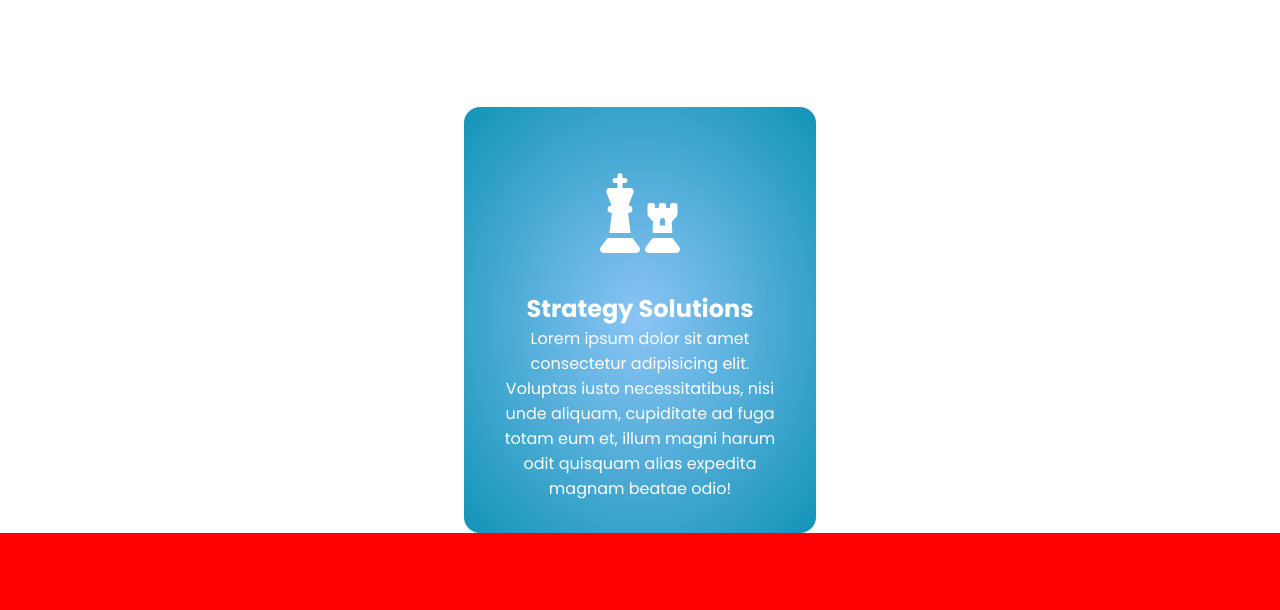
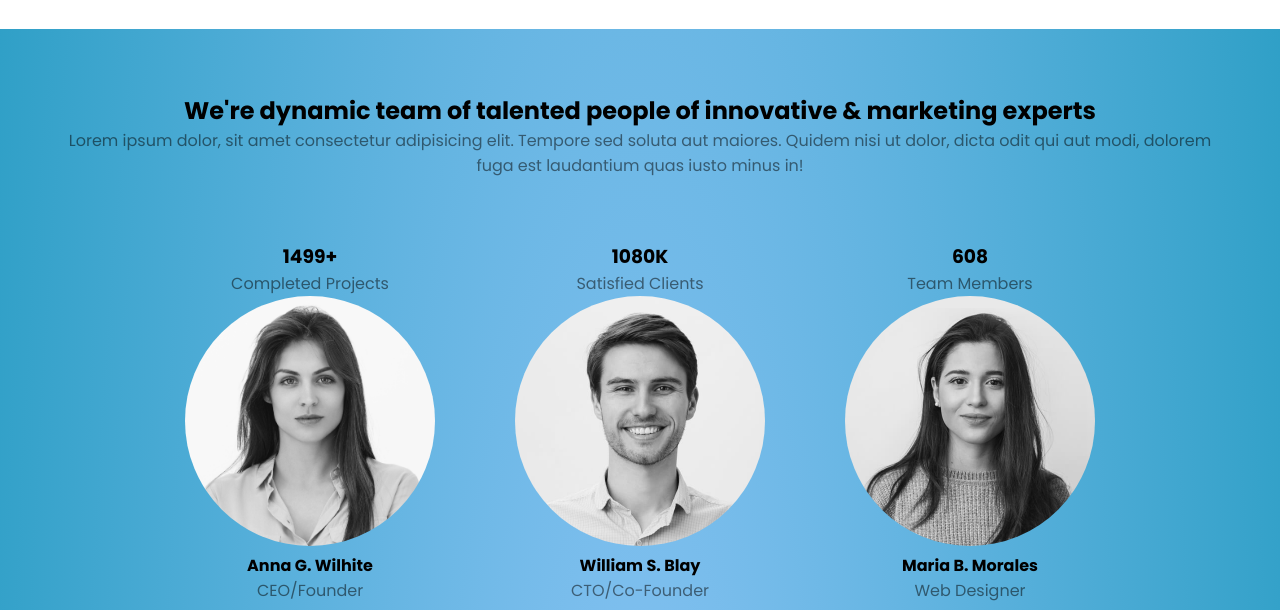
Before and after one commit to Hilliksen/ELAN-formation, a plain HTML site: page Landing Page/index.html in a window 1280 px wide. Shown: the part 1803-2413 px from the top of the page. Drawn offline with Linux system fonts and the light colour scheme.

Commit message:
Landing 1.02

```diff
--- a/Landing Page/css/styles.css
+++ b/Landing Page/css/styles.css
@@ -1,27 +1,37 @@
-:root {
+:root{ /*! Root allows u to make one thing ver specific to every thing so its easier to update/change */
   --titleColor: green;
   --radicalGradient:  radial-gradient(rgb(139, 196, 245),#1294b8);
-  --textColor: white;
+  --color: white;
   --fontsizeText:1.5rem;
   --subtitle:4rem;
+  --sectionPad: 2rem;
+  --sectionHei: 40rem;
+  --gap:5rem;
+  --opacity: 60%;
+  --transition: 0.7s;
 }
 
 * {
   margin: 0;
   padding: 0;
   box-sizing: border-box;
+} /*! always usse this above */
+
+body /*! DO NOT TOUCH THE BODY EXCEPT LIKE THIS */ {
+  font-family: "Poppins";
+  background-image: var(--radicalGradient);
 }
 
-body {
-  font-family: "Poppins";
-  background-image: radial-gradient(rgb(139, 196, 245),#1294b8);
-}
-
-/* NAV */
+/*! dont really use this as its too general, imagine u have more than 1 page
+p{
+  opacity: 60%;
+} */
 
 
+/** NAV */
+
 .first-nav {
-  padding: 2rem;
+  padding: var(--sectionPad);
   display: flex;
   justify-content: space-around;
 }
@@ -29,7 +39,7 @@ body {
 .first-nav h2 {
   font-size: var(--subtitle);
   font-weight: 700;
-  color: var(--textColor);
+  color: var(--color);
 }
 
 .first-nav ul {
@@ -40,7 +50,7 @@ body {
   align-items: center;
 }
 .first-nav ul li a {
-  color: var(--textColor);
+  color: var(--color);
   text-decoration: none;
 }
 .main-nav-icons li a:hover {
@@ -53,7 +63,7 @@ body {
 
 #search {
   display: flex;
-  padding: 2rem;
+  padding: var(--sectionPad);
 }
 
 .searchbar{
@@ -109,7 +119,7 @@ body {
   cursor: pointer;
   padding: 1rem;
   font-size: 1rem ;
-  color: white;
+  color:var(--color);
   text-transform: uppercase;
   font-weight: 700;
   background-color:cornflowerblue;
@@ -129,44 +139,45 @@ body {
   box-shadow:0 1.5px #666;
   transform: translateY(2px);
 }
+/**NAV DONE*/
 
-/*NAV DONE*/
+
+/**CARDS */
+
+#cards{
+  min-height: var(--sectionHei);
+  background: var(--color);
+}
+
 
 .cards-title{
   text-align: center;
-  background-color: white;
-  padding: 2rem;
-  padding-top: 5rem;
+  padding: var(--sectionPad);
+}
 
-}
-#cards{
-  display: flex;
-  flex-wrap: wrap;
-  min-height: 40rem;
-  background: #ffffff;
+.container{
+  padding: var(--sectionPad);
+  display: flex;    /* ! put the display flex in here the container of cards instead of the id cards thus making the title and p ablet to get well placed */
   align-items: center;
   justify-content: center;
-  gap: 9rem;
+  gap: var(--gap);
 }
 
 .card{
-  display: flex;
-  flex-wrap: wrap;
-  justify-content: center;
-  width: 22rem;
+  background: var(--radicalGradient);
+  padding: var(--sectionPad);
   border-radius: 1rem;
-  padding: 2rem;
-  background: var(--radicalGradient);
 }
 
 .card-header, .card-header i{
   padding: 1rem;
   font-size: 5rem;
-  color: white;
+  color: var(--color);
+  text-align: center;
 }
 
 .card-text{
-  color: white;
+  color: var(--color);
   text-align: center;
 }
 /* .cards-title{
@@ -176,18 +187,79 @@ body {
   margin: 10rem;
 } */
 
+/** CARDS DONE */
+
+
+
+/** CARDS-TEAM */
+
+#team{
+  height: var(--sectionHei);
+  transition: gryscale;
+  padding: var(--sectionPad);
+
+}
+
+.team-title{
+  text-align: center;
+  padding: var(--sectionPad);
+}
+
+.team-container{
+  padding: var(--sectionPad);
+  display: flex;
+  flex-wrap: wrap;
+  align-items: center;
+  justify-content: center;
+  gap: var(--gap);
+}
+
+.team-card{
+  text-align: center;
+  overflow: hidden;
+}
+
+/* this is TOO much  .team-title p, .team-card p  check if this is specific enough if not try with p class */
+#team p{
+  opacity: 50%;
+}
+
+.team-pic{
+  position: relative;
+}
+
+.team-pic img{ /*! You must used "img" to alter it in anyway*/
+  width: 250px;
+  border-radius: 50%; /**CIRCLE*/
+  filter: grayscale(1); /** Changes color to gray, 1 means the f*/
+  transition:var(--transition) ; /**How fast it changes*/
+
+}
+
+.socials{
+  display: flex;
+  flex-direction: column;
+  position: absolute;
+  left: -50px;
+
+}
+
+
+.team-pic:hover img{
+  filter: grayscale(0);
+  transition: var(--transition);
+}
+
+.team-pic:hover i{
+  left: 50px;
+  top: 50px;
+}
 
 
 
 
 
-
-
-
-
-
-
-
+/*
 #team{
   display: flex;
   flex-wrap: wrap;
@@ -212,8 +284,16 @@ body {
   object-fit: cover;
   overflow: hidden;
   border-radius: 50%;
+  filter: grayscale(1);
+  transition: 0.7s;
+
+}
+
+.team-pic img:hover{
+  filter: grayscale(0);
+  transition: 0.7;
 }
 
 .name-team{
   text-align: center;
-}
+} */
--- a/Landing Page/index.html
+++ b/Landing Page/index.html
@@ -41,7 +41,7 @@
                     </p>
                     <form action="" method="get">
                        <label for="email"></label>
-                      <input type="text" id="email" name="email"requiredplaceholder="Enter your email"/>
+                      <input type="text" id="email" name="email" requiredplaceholder="Enter your email"/>
                       <button class="button1" id="subscribe">Subscribe</button>
                     </form>
                     </div>
@@ -53,20 +53,22 @@
 
       <main>
 
-        <div class = "cards-title">
-          <h2 class="title">Products Features</h2>
+      <section id="cards">
+
+          <div class="cards-title">
+            <h2>Products Features</h2>
             <p>
             It is a long established fact that a reader will be of a page when
-          establised fact looking at its layout
+            establised fact looking at its layoutm Lorem ipsum dolor sit amet consectetur, adipisicing elit. Officia sequi ullam, illum dicta vel eaque non consequatur voluptate, maiores aliquid aliquam amet minus iure  laborum id veniam quidem temporibus corrupti!
             </p>
           </div>
-      <section id="cards">
+
+      <div class="container">
+
         <div class="card">
-          <div class="card-header">
-            <i class="fa-solid fa-globe"></i>
-          </div>
+          <div class="card-header"><i class="fa-solid fa-globe"></i></div>
           <div class="card-text">
-            <h2 class="title">Digital Design</h2>
+            <h2>Digital Design</h2>
             <p>
               Lorem ipsum dolor sit amet consectetur adipisicing elit. Voluptas
               iusto necessitatibus, nisi unde aliquam, cupiditate ad fuga totam
@@ -75,12 +77,13 @@
             </p>
           </div>
         </div>
+
         <div class="card">
           <div class="card-header">
             <i class="fa-solid fa-brush"></i>
           </div>
           <div class="card-text">
-            <h2 class="title">Unlimited Colors</h2>
+            <h2>Unlimited Colors</h2>
             <p>
               Lorem ipsum dolor sit amet consectetur adipisicing elit. Voluptas
               iusto necessitatibus, nisi unde aliquam, cupiditate ad fuga totam
@@ -89,12 +92,13 @@
             </p>
           </div>
         </div>
+
         <div class="card">
           <div class="card-header">
             <i class="fa-solid fa-chess"></i>
           </div>
           <div class="card-text">
-            <h2 class="title">Strategy Solutions</h2>
+            <h2>Strategy Solutions</h2>
             <p>
               Lorem ipsum dolor sit amet consectetur adipisicing elit. Voluptas
               iusto necessitatibus, nisi unde aliquam, cupiditate ad fuga totam
@@ -103,12 +107,110 @@
             </p>
           </div>
         </div>
+
+      </div>
       </section>
-      <article class="filler">
 
-      </article>
+
       <section id="team">
-        <!-- <h2 class="title">
+
+        <div class="team-title">
+          <h1>We're dynamic team of talented people of innovative & marketing experts</h1>
+          <p>Lorem ipsum dolor, sit amet consectetur adipisicing elit. Tempore sed soluta aut maiores. Quidem nisi ut dolor, dicta odit qui aut modi, dolorem fuga est laudantium quas iusto minus in!</p>
+        </div>
+
+        <div class="team-container">
+          <!--  -->
+          <div class="team-card">
+            <div class="team-subtitle">
+              <h3>1499+</h3>
+              <p>Completed Projects</p>
+            </div>
+            <div class="team-pic">
+              <img src="img/person1.png" alt="Anna G. Wilhite">
+              <div class="socials">
+                <a href="">
+                  <i class="fa-brands fa-facebook-f"></i>
+                  <i class="fa-brands fa-twitter"></i>
+                  <i class="fa-brands fa-instagram"></i>
+                </a>
+              </div>
+            </div>
+            <div class="team-description">
+              <h4>Anna G. Wilhite</h4>
+              <p>CEO/Founder</p>
+            </div>
+          </div>
+
+          <div class="team-card">
+            <div class="team-subtitle">
+              <h3>1080K</h3>
+              <p>Satisfied Clients</p>
+            </div>
+            <div class="team-pic">
+              <img src="img/person2.png" alt="William S. Blay">
+              <div class="socials">
+                <a href="">
+                  <i class="fa-brands fa-facebook-f"></i>
+                  <i class="fa-brands fa-twitter"></i>
+                  <i class="fa-brands fa-instagram"></i>
+                </a>
+              </div>
+
+            </div>
+            <div class="team-description">
+              <h4>William S. Blay</h4>
+              <p>CTO/Co-Founder</p>
+            </div>
+          </div>
+
+          <div class="team-card">
+            <div class="team-subtitle">
+              <h3>608</h3>
+              <p>Team Members</p>
+            </div>
+            <div class="team-pic">
+              <img src="img/person3.png" alt="MAria B. Morales">
+              <div class="socials">
+                <a href="">
+                  <i class="fa-brands fa-facebook-f"></i>
+                  <i class="fa-brands fa-twitter"></i>
+                  <i class="fa-brands fa-instagram"></i>
+                </a>
+              </div>
+            </div>
+            <div class="team-description">
+              <h4>Maria B. Morales</h4>
+              <p>Web Designer</p>
+            </div>
+          </div>
+
+          <div class="team-card">
+            <div class="team-subtitle">
+              <h3>252</h3>
+              <p>Employees</p>
+            </div>
+            <div class="team-pic">
+              <img src="img/person4.png" alt="Luke L. Johnston">
+              <div class="socials">
+                <a href="">
+                  <i class="fa-brands fa-facebook-f"></i>
+                  <i class="fa-brands fa-twitter"></i>
+                  <i class="fa-brands fa-instagram"></i>
+                </a>
+              </div>
+            </div>
+            <div class="team-description">
+              <h4>Luke L. Johnston</h4>
+              <p>Web Developer</p>
+            </div>
+          </div>
+
+        </div>
+      </section>
+      <!-- <section id="team">
+        <div class="title-team">
+          <h2>
             We're dynamic team of talented people of innovative & marketing
             experts
           </h2>
@@ -116,7 +218,9 @@
            Lorem ipsum, dolor sit amet consectetur adipisicing elit. Blanditiis,
            et? Quia debitis fuga, iure voluptas eligendi eveniet error odit unde,
           assumenda
-        </p>-->
+          </p>
+        </div>
+        <div class="container-team">
         <div class="team-card">
           <h3 class="sub-title">1499+ Projects</h3>
           <div class="team-pic">
@@ -161,7 +265,8 @@
             <p>Web Developer</p>
           </div>
         </div>
-      </section>
+      </div>
+      </section> -->
 
       <section id="parallax">
         <figure class="para">
```
Lines whose indentation alone changed are shown as unchanged.
